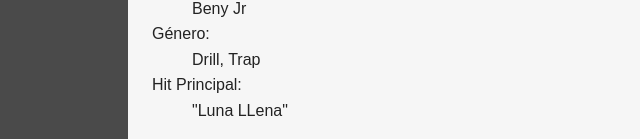
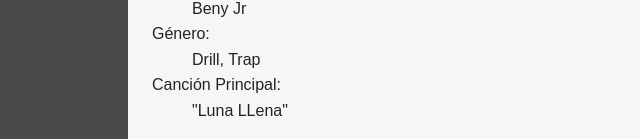
Before and after one commit to 99abeel/ejercicio2.45-lenguaje-de-marcas, a plain HTML site: page 245todo02.html in a window 1280 px wide. Shown: the part 813-952 px from the top of the page, 0-640 px from the left. Drawn offline with Linux system fonts and the light colour scheme.

Commit message:
ultimmos cambioss

```diff
--- a/index.html
+++ b/245todo02.html
@@ -43,7 +43,7 @@
                 <dl>
                     <dt>Alias:</dt> <dd>Beny Jr</dd> <dt>Género:</dt>
                     <dd>Drill, Trap</dd>
-                    <dt>Hit Principal:</dt>
+                    <dt>Canción Principal:</dt>
                     <dd>"Luna LLena"</dd>
                 </dl>
             </aside>
```
